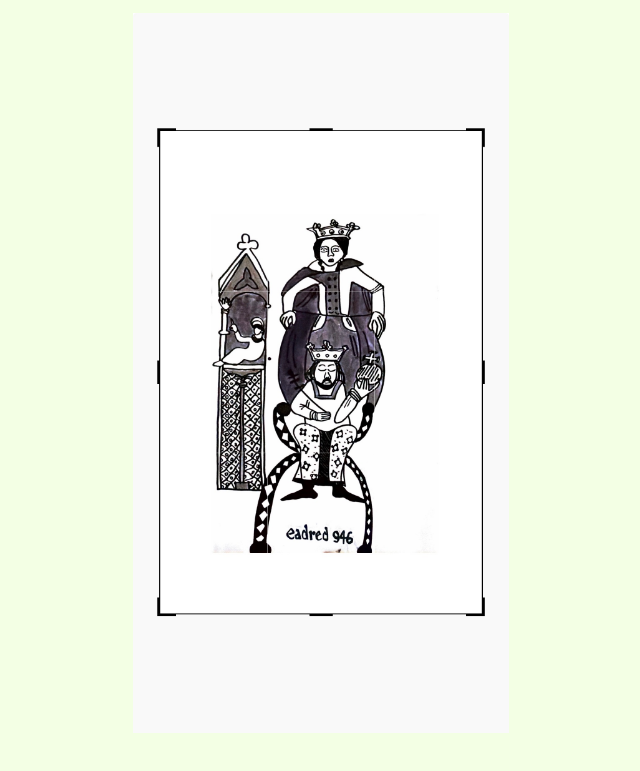
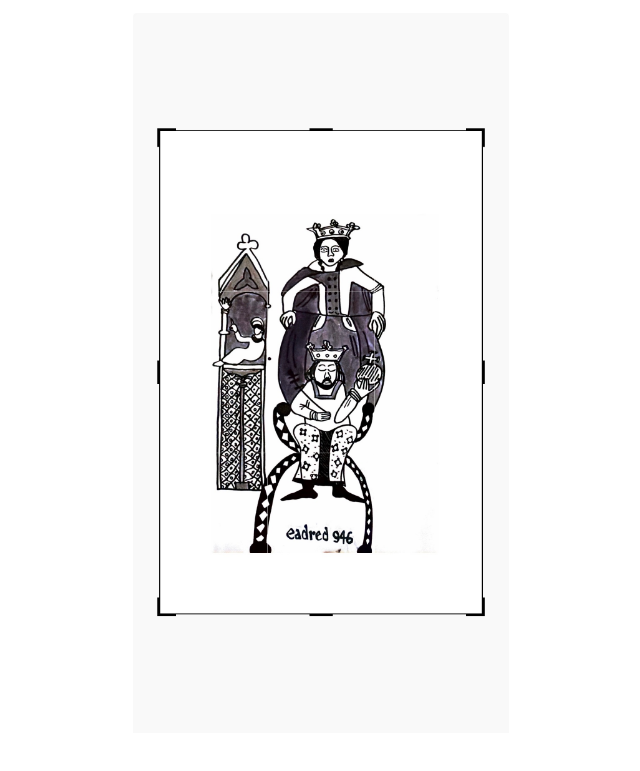
Before and after one commit to 5n5r256f22-a11y/template-website, a plain HTML site: page index.html in a window 1280 px wide. Shown: the part 132-903 px from the top of the page, without its empty margins (319-959 px from the left). Drawn offline with Linux system fonts and the light colour scheme.

Commit message:
change the colour and image

```diff
--- a/style.css
+++ b/style.css
@@ -9,7 +9,7 @@ body {
   display: flex;
   flex-direction: column;
   font-family: system-ui, sans-serif;
-  background: #f3ffe4;
+  background: #ffffff;
   color: #375910;
 }
 
```
